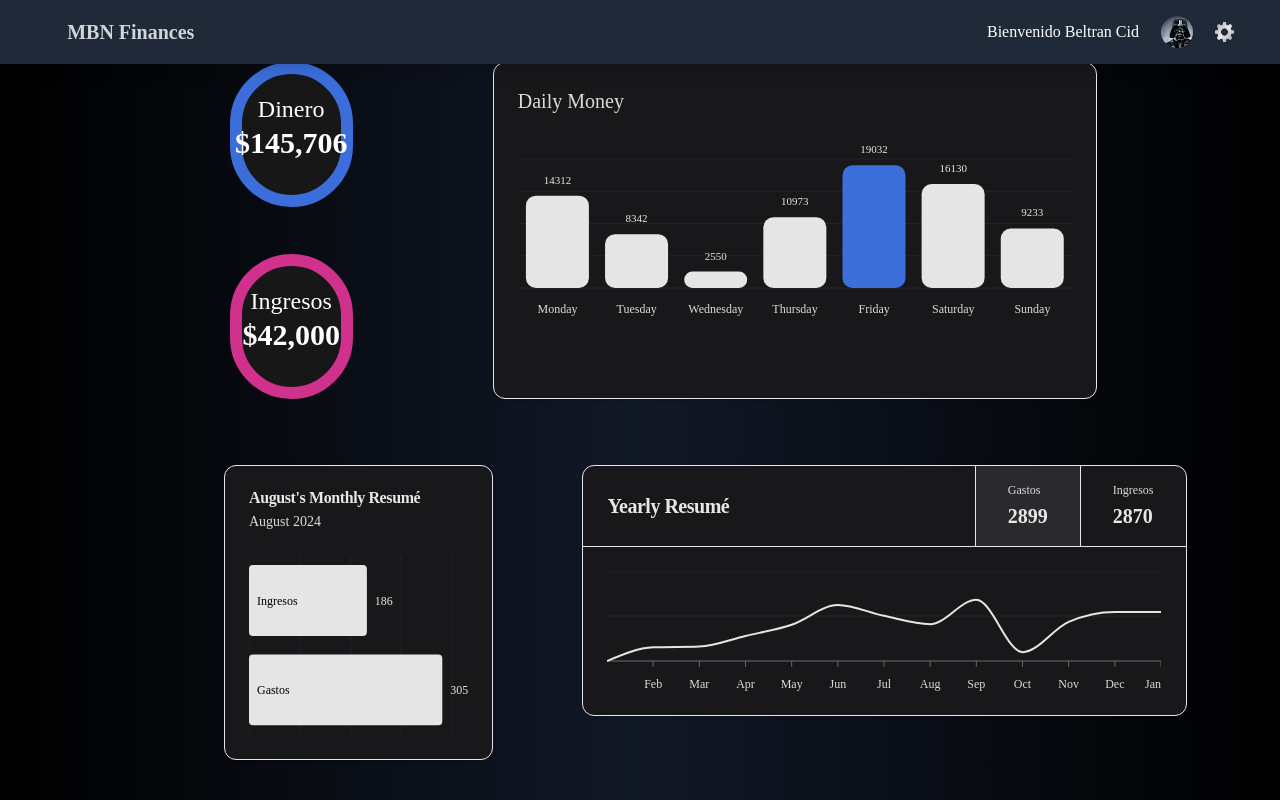
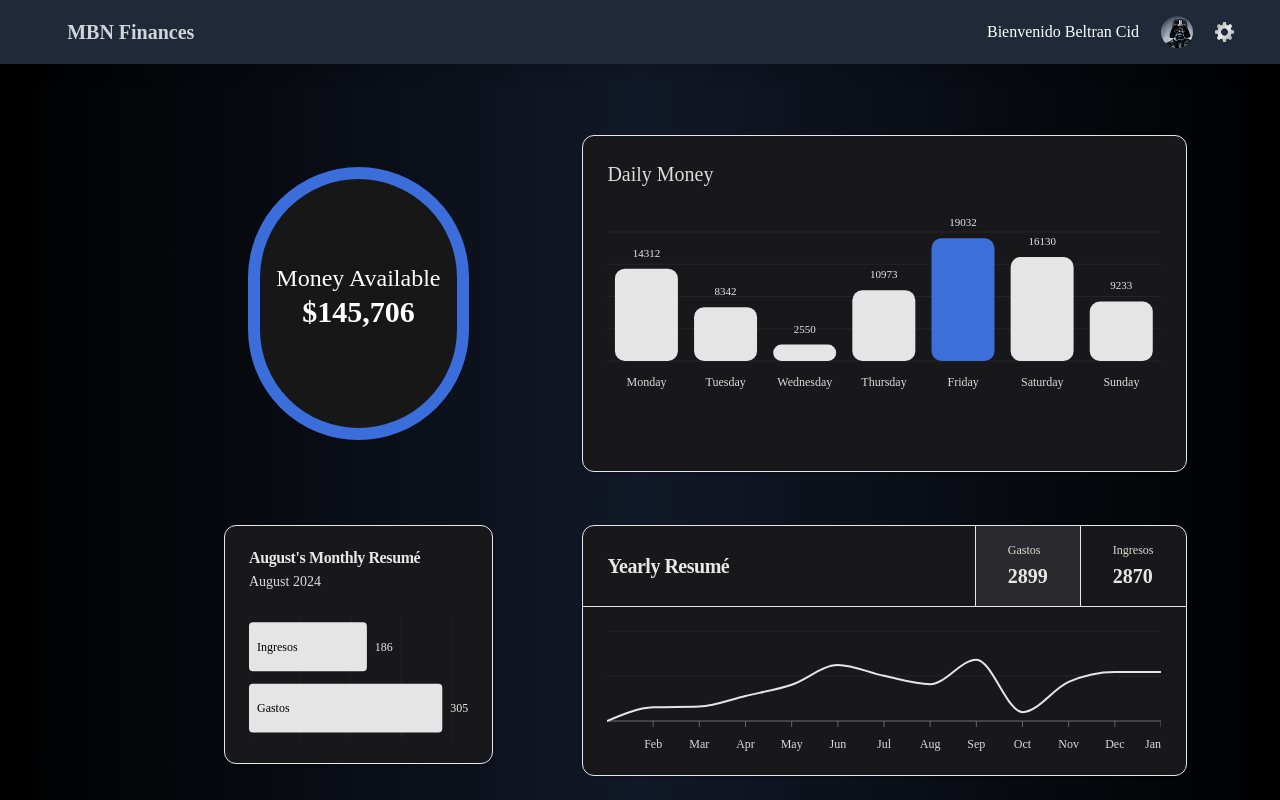
Before and after one commit to Beltru/MBN-Finances-Front-End, a Next.js app in the folder mbn/: page /home in a window 1280 px wide. Built offline with nearby package versions, Linux system fonts and the light colour scheme; a web font is replaced by a local one.

Commit message:
ciruclo de money

```diff
--- a/mbn/app/home/page.jsx
+++ b/mbn/app/home/page.jsx
@@ -15,29 +15,26 @@ export default function Home() {
       <nav>
         <Navbar/>
       </nav>
-      <main className="flex justify-center items-end w-[100vw] h-[85vh]">
+      <main className="flex justify-center items-end w-[100vw] h-[87vh]">
 
         <section className="grid grid-cols-12 gap-x-[7vw] gap-y-[5vh] w-[70vw]">
 
 
           {/* Caja de Dinero en Cuenta */}
-          <div className="row-span-1 col-span-3 ml-[-25%] flex flex-col items-center justify-between">
-            <div className='flex items-center bg-neutral-900 border-[#3c6edb] border-[12px] rounded-full w-[55%] h-[43%]'>
-              <DineroCuenta name={"Dinero"} number={145706}/>
-            </div>
-            <div className='flex items-center bg-neutral-900 border-[#cf318d] border-[12px] rounded-full w-[55%] h-[43%]'>
-              <DineroCuenta name={"Ingresos"} number={42000}/>
+          <div className="row-span-1 col-span-4 col-start-1  flex flex-col items-center justify-between py-8 px-6">
+            <div className='flex items-center bg-neutral-900 border-[#3c6edb] border-[12px] rounded-full w-[100%] h-[100%] justify-center'>
+              <DineroCuenta name={"Money Available"} number={145706}/>
             </div>
           </div>
 
           {/* Caja de Gastos */}
-          <div className="mr-[1.8vw] col-span-8 rounded-lg flex flex-col">
+          <div className="mr-[1.8vw] col-start-5 col-span-8 rounded-lg flex flex-col">
             <Gastos/>
           </div>
 
 
           {/* Caja de Resumen */}
-          <div className="col-span-4 mt-[2vw]">
+          <div className="col-span-4 mt-[1vw]">
             <Resumen
               mes={"August"}
               progress1={50}
@@ -47,7 +44,7 @@ export default function Home() {
 
 
           {/* Caja de Gráfico */}
-          <div className="col-span-8 rounded-lg mr-[1.8vw] mt-[2vw]">
+          <div className="col-span-8 rounded-lg mr-[1.8vw] mt-[1vw]">
             <div className="">
                 <Chart/>
             </div>
--- a/mbn/components/modals/Modal-Gastos.jsx
+++ /dev/null
@@ -1,32 +0,0 @@
-"use Client"
-import { useState } from 'react';
-import Gastos_Dia from "../Gastos_semanales"
-
-export default function Modal({ isOpen, onClose }) {
-  if (!isOpen) return null;
-
-  return (
-    <div className="fixed inset-0 bg-black bg-opacity-50 flex justify-center items-center z-50 ">
-      <div className="bg-gray-800 p-6 rounded-lg shadow-lg w-[40vw] h-[20vw] flex flex-col justify-between">
-        <div className='flex flex-row justify-between'>
-          <h2 className="text-2xl mb-1">Your bills</h2>
-          <button onClick={onClose} className="px-3 bg-gray-700 text-white rounded hover:bg-gray-600">
-            X
-          </button>
-        </div>
-
-        <div className="flex justify-between mb-[3vw]">
-          <div className='flex flex-col items-center'><Gastos_Dia dia="Mon" gastos="24" /><p>$92.000</p></div>
-          <div className='flex flex-col items-center'><Gastos_Dia dia="Tue" gastos="12" /><p>$42.000</p></div>
-          <div className='flex flex-col items-center'><Gastos_Dia dia="Wed" gastos="6" /><p>$27.000</p></div>
-          <div className='flex flex-col items-center'><Gastos_Dia dia="Thu" gastos="8" /><p>$35.000</p></div>
-          <div className='flex flex-col items-center'><Gastos_Dia dia="Fri" gastos="4" /><p>$12.000</p></div>
-          <div className='flex flex-col items-center'><Gastos_Dia dia="Sat" gastos="22" /><p>$82.000</p></div>
-          <div className='flex flex-col items-center'><Gastos_Dia dia="Sun" gastos="20" /><p>$75.000</p></div>
-        </div>
-
-
-      </div>
-    </div>
-  );
-}
--- a/mbn/components/ui/chart.tsx
+++ b/mbn/components/ui/chart.tsx
@@ -57,7 +57,7 @@ const ChartContainer = React.forwardRef<
         data-chart={chartId}
         ref={ref}
         className={cn(
-          "flex h-[14vw] w-[100%] aspect-video justify-center text-xs [&_.recharts-cartesian-axis-tick_text]:fill-muted-foreground [&_.recharts-cartesian-grid_line[stroke='#ccc']]:stroke-border/50 [&_.recharts-curve.recharts-tooltip-cursor]:stroke-border [&_.recharts-dot[stroke='#fff']]:stroke-transparent [&_.recharts-layer]:outline-none [&_.recharts-polar-grid_[stroke='#ccc']]:stroke-border [&_.recharts-radial-bar-background-sector]:fill-muted [&_.recharts-rectangle.recharts-tooltip-cursor]:fill-muted [&_.recharts-reference-line_[stroke='#ccc']]:stroke-border [&_.recharts-sector[stroke='#fff']]:stroke-transparent [&_.recharts-sector]:outline-none [&_.recharts-surface]:outline-none",
+          "flex max-h-[14vw] min-h-[9vw] w-[100%] aspect-video justify-center text-xs [&_.recharts-cartesian-axis-tick_text]:fill-muted-foreground [&_.recharts-cartesian-grid_line[stroke='#ccc']]:stroke-border/50 [&_.recharts-curve.recharts-tooltip-cursor]:stroke-border [&_.recharts-dot[stroke='#fff']]:stroke-transparent [&_.recharts-layer]:outline-none [&_.recharts-polar-grid_[stroke='#ccc']]:stroke-border [&_.recharts-radial-bar-background-sector]:fill-muted [&_.recharts-rectangle.recharts-tooltip-cursor]:fill-muted [&_.recharts-reference-line_[stroke='#ccc']]:stroke-border [&_.recharts-sector[stroke='#fff']]:stroke-transparent [&_.recharts-sector]:outline-none [&_.recharts-surface]:outline-none",
           className
         )}
         {...props}
```
Also changed, not shown: mbn/components/ui/card.tsx (line endings or trailing spaces).
